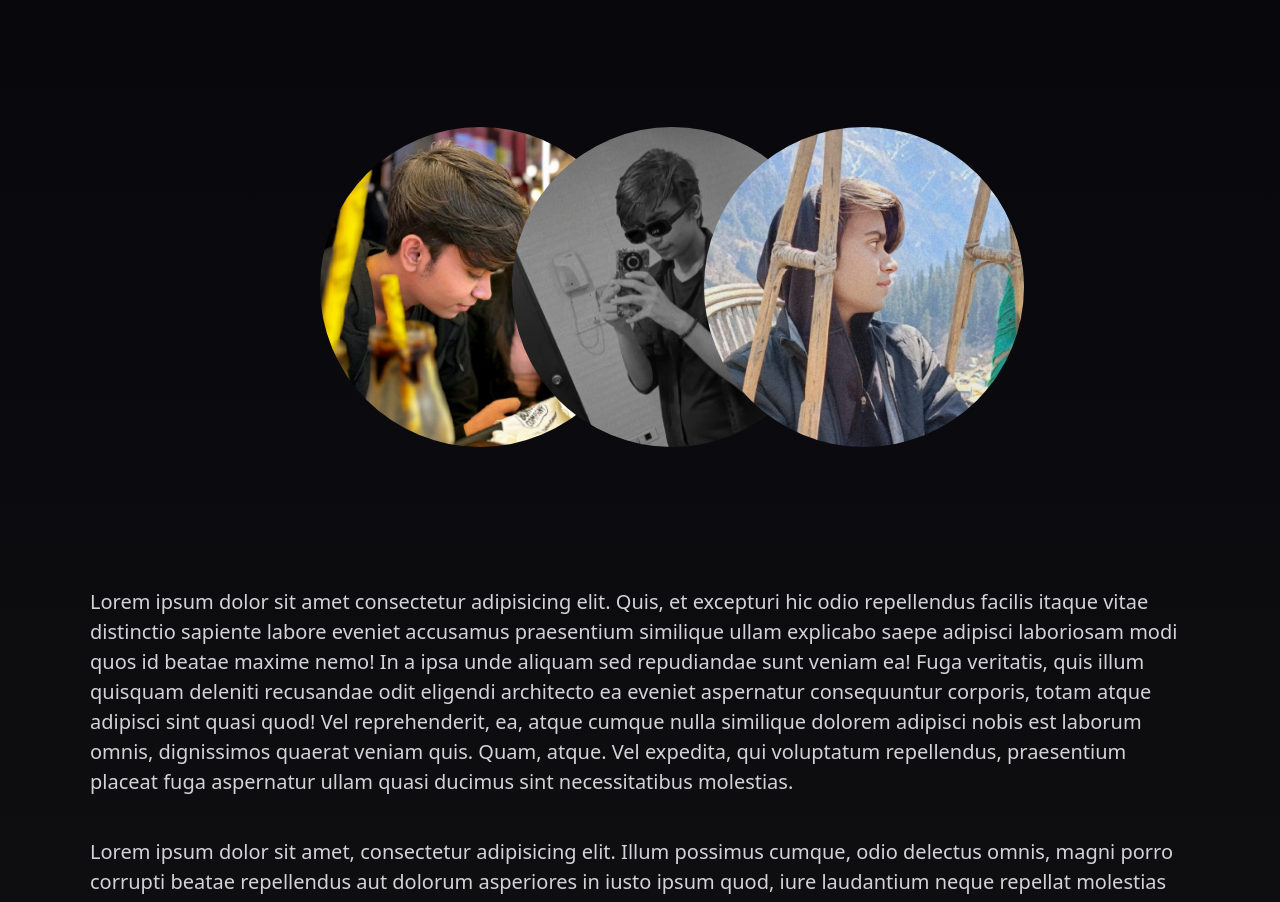
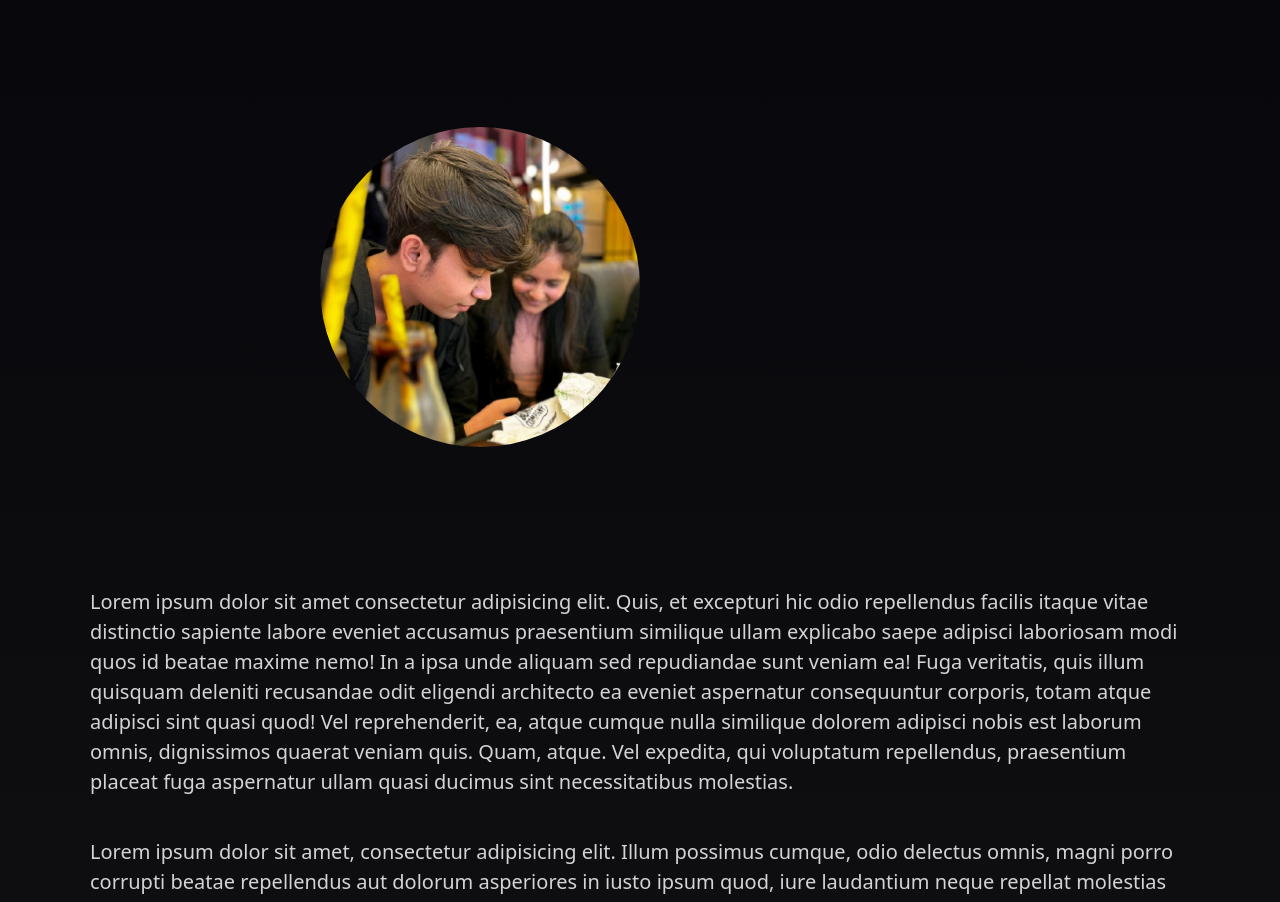
Before and after one commit to H1meshK/my-box, a React (Vite) app: page / in a window 1280 px wide. Shown: the part 1480-2382 px from the top of the page. Built offline with nearby package versions, Linux system fonts and the light colour scheme; a web font is replaced by a local one.

Commit message:
Update About.jsx

```diff
--- a/src/About.jsx
+++ b/src/About.jsx
@@ -7,8 +7,8 @@ function About() {
           <p className='text-zinc-300 text-[20px] pl-[90px] pr-[90px]'>Lorem ipsum dolor sit amet, consectetur adipisicing elit. Dolores velit magnam, praesentium ipsam maxime et amet nobis optio incidunt dolorum mollitia recusandae culpa quam aliquid? Recusandae qui rerum accusantium sed dicta eaque, deleniti ipsam reprehenderit error consequuntur officiis facilis perferendis odit deserunt exercitationem minima officia maiores consectetur! Libero nihil, neque eos odio ab atque necessitatibus sit repellendus, ipsum dolore temporibus, ea tempore alias culpa doloribus. Doloremque vitae molestias quasi error! Totam illo adipisci eos culpa eum natus vel. Vitae labore rem quo, nulla totam, eum minus et, a molestiae odio laboriosam consequatur iste deserunt laudantium ducimus alias. Sunt illo inventore, quibusdam rerum eius quod sequi nobis impedit, ab fugiat molestias.</p>
         <div className='h-[600px] w-[100%] flex justify-center items-center'>
           <div className='absolute left-[25%] w-[320px] h-[320px] rounded-[50%] bg-[url("/images/myimg1.jpeg")] bg-cover'></div>
-          <div className='absolute left-[40%] w-[320px] h-[320px] rounded-[50%] bg-[url("/images/myimg2.jpg")] bg-cover'></div>
-          <div className='absolute left-[55%] w-[320px] h-[320px] rounded-[50%] bg-[url("/images/myimg3.jpg")] bg-cover'></div>
+          <div className='absolute left-[40%] w-[320px] h-[320px] rounded-[50%] '></div>
+          <div className='absolute left-[55%] w-[320px] h-[320px] rounded-[50%] '></div>
         </div>
         <p className='text-zinc-300 text-[20px] pl-[90px] pr-[90px]'>Lorem ipsum dolor sit amet consectetur adipisicing elit. Quis, et excepturi hic odio repellendus facilis itaque vitae distinctio sapiente labore eveniet accusamus praesentium similique ullam explicabo saepe adipisci laboriosam modi quos id beatae maxime nemo! In a ipsa unde aliquam sed repudiandae sunt veniam ea! Fuga veritatis, quis illum quisquam deleniti recusandae odit eligendi architecto ea eveniet aspernatur consequuntur corporis, totam atque adipisci sint quasi quod! Vel reprehenderit, ea, atque cumque nulla similique dolorem adipisci nobis est laborum omnis, dignissimos quaerat veniam quis. Quam, atque. Vel expedita, qui voluptatum repellendus, praesentium placeat fuga aspernatur ullam quasi ducimus sint necessitatibus molestias.</p>
         <p className='text-zinc-300 text-[20px] pt-10 pl-[90px] pr-[90px]'>Lorem ipsum dolor sit amet, consectetur adipisicing elit. Illum possimus cumque, odio delectus omnis, magni porro corrupti beatae repellendus aut dolorum asperiores in iusto ipsum quod, iure laudantium neque repellat molestias optio? Maiores blanditiis molestiae voluptate ipsa quisquam placeat voluptates! Sapiente quis quidem ipsum rerum modi! Id, odio. Numquam quae quis vero ipsum modi error obcaecati animi qui dolorem quod hic rem ipsam ea autem eaque, consectetur omnis excepturi maiores sapiente! Aspernatur quos et ut id tempora, debitis veniam, expedita voluptatum saepe excepturi quo fugit quis velit magnam necessitatibus minus voluptas maiores cumque tempore dignissimos, facere consequuntur quidem rerum cupiditate.</p>
```
